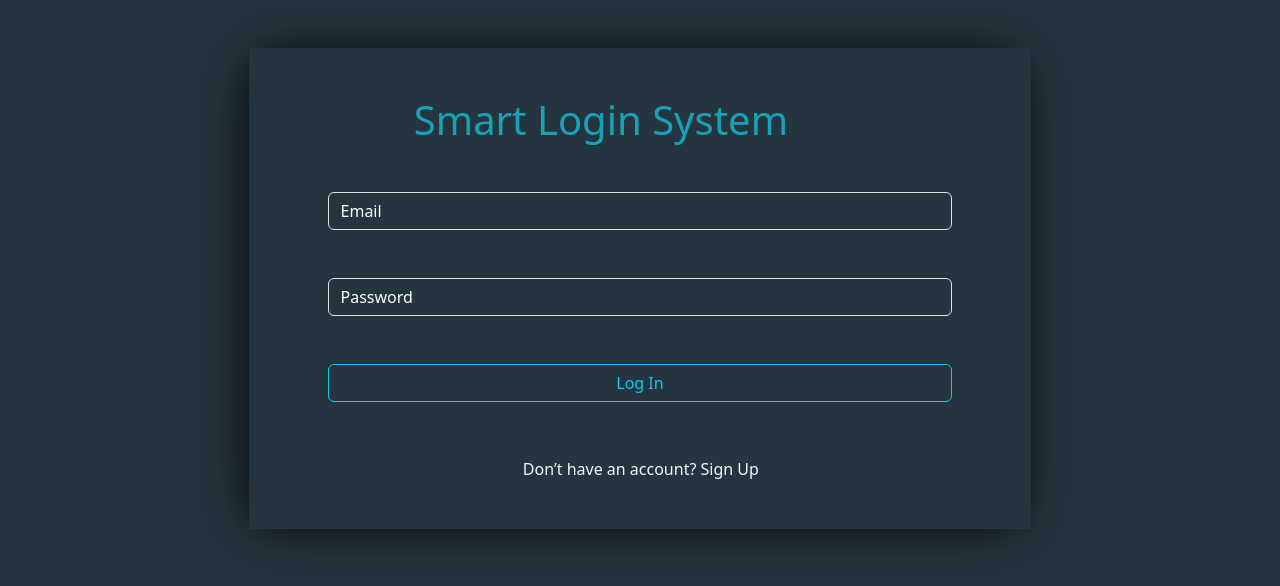
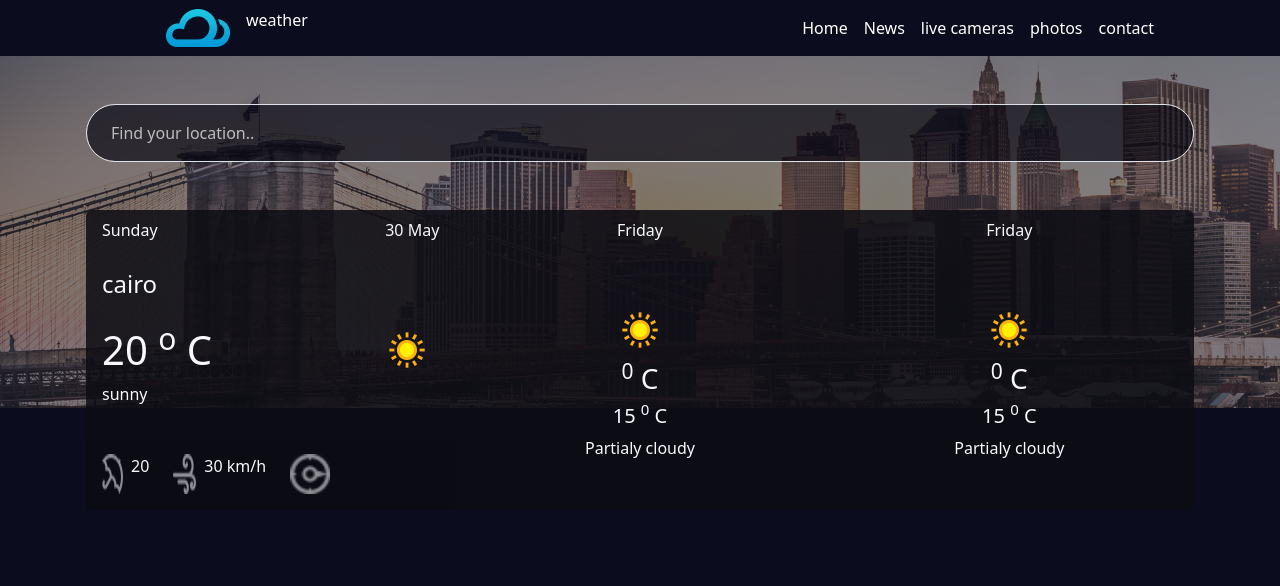
Before and after one commit to AD000AM/test5, a plain HTML site: page index.html in a window 1280 px wide. Drawn offline with Linux system fonts and the light colour scheme; no server answers.

Commit message:
second commit

```diff
--- a/css/style.css
+++ b/css/style.css
@@ -1,39 +1,24 @@
+.clr{
+    background-color: rgb(12, 12, 31);
+}
+
+.back-img{
+    background-image: url("../banner.png");
+    background-repeat: no-repeat;
+}
+.item{
+    background-color: #0c0c13d8;
+}
+
+.item-footer{
+    background-color: #01010c15 !important;
+}
 
 
-.plce{
-    margin-left: 35%;
-    color: aliceblue;
-    text-decoration: none;
-
+input{
+    background-color:  #01010ca1 !important;
 }
 
-.plc{
-    margin-left: 10%;
-    margin-bottom: 7%;
-    width: 80%
+::placeholder{
+    color: rgb(189, 188, 188) !important;
 }
-
-.txt h3{
-    margin-right: 10%;
-    color: rgb(23, 162, 184);
-}
-
-.log{
-    background-color: rgb(36, 53, 63);
-    box-shadow: rgb(0, 0, 0) -5px 2px 54px -9px;
-    width: 70%;
-
-}
-
-.place{
-    width: 80%;
-    background-color: transparent !important;
-}
-
-.place .placeholder{
-    color: aliceblue;
-}
-
-::placeholder {
-    color: white !important;
-  }
--- a/index.html
+++ b/index.html
@@ -11,46 +11,129 @@
     <link rel="stylesheet" href="css/style.css">
 </head>
 
-<body style="background: rgb(36, 53, 63);">
+<body class="clr">
+
+  <header>
+    <nav class="navbar navbar-expand-lg">
+    <div class="container px-5">
+      <div>
+      <a class="navbar-brand ms-5" href="#"><img src="logo.png" alt=""> </a>
 
 
+    </div>
+    <p class="text-white ">weather</p>
 
+      <div class="collapse navbar-collapse " id="navbarNav">
+        <ul class="navbar-nav ms-auto ">
+          <li class="nav-item">
+            <a class="nav-link active text-white " aria-current="page" href="#">Home</a>
+          </li>
+          <li class="nav-item">
+            <a class="nav-link text-white" href="#">News</a>
+          </li>
+          <li class="nav-item">
+            <a class="nav-link text-white" href="#">live cameras</a>
+          </li>
+          <li class="nav-item">
+            <a class="nav-link text-white " href="#">photos</a>
+          </li>
+          <li class="nav-item">
+            <a class="nav-link text-white" href="#">contact</a>
+          </li>
+        </ul>
+      </div>
+    </div>
+  </nav>
+</header>
 
+<div class="back-img">
+  <div class="app-container">
+<div class="container px-3 py-5 text-center">
+  <!--search Input-->
+<input type="text" class="w-100 mx-auto rounded-5 srch py-3 px-4  mb-5  form-control text-light  " placeholder="Find your location.." id="search" />
 
-    <!-- Login Page -->
-    <div class="container ">
-<div id="loginPage" style="display: block;" class="log mt-5  m-auto    py-5 " >
-    <div class="text-center txt fs-1 ">
-    <h3 class="fs-1">Smart Login System</h3>
+<div class="row g-0 ">
+  <!--Today Data section-->
+<div class= "item col-md-4 bg-sec-color m-0 rounded-start  ">
+  <div class="d-flex justify-content-between py-2 px-3 bg-main-color text-light" id="today-date">
+    <p id="today_date_day_name" class="my-auto">Sunday</p>
+    <span>
+    <span id="today_date_day_number" class="my-auto"> 30</span>
+      <span id="today_date_month" class="my-auto"> May</span>
+    </span>
   </div>
-    <input class="form-control mt-5 m-auto text-white  place " type="email" id="loginEmailInput" placeholder="Email">
-    <input  class="form-control mt-5 m-auto  place " type="password" id="loginPasswordInput" placeholder="Password">
-    <button  class="btn btn-outline-info    plc mt-5  " onclick="login()">Log In</button>
-    <br/>
-    <a href="#" onclick="redirectToNewAccount()" class="plce"> Don’t have an account? Sign Up</a>
 
+    <div class="item-content text-start px-3 py-3 pt-s text-light" id="today">
+<p id="today_location" class="fs-4">cairo</p>
+<div class="d-flex justify-content-between align-items-center">
+<span class="fs-1 fu-bolder">
+<span id="today_temp">20</span>
+<span><sup>o</sup> C</span>
+</span>
+<img id="today_condition_img" src="113.png" alt=""/>
+</div>
+<p id="today_condition text" class="fs-6 text-bg-light-blue">sunny</p>
+    </div>
+
+    <div class="item-footer d-flex text-bg-light p-3 ">
+      <div class="d-flex me-3 ">
+        <img src="icon-umberella.png" class="footer-icons me-2 " alt=""/>
+        <p class="text-light " id="humidity">20</p>
+      </div>
+      <div class="d-flex me-3">
+        <img src="icon-wind.png" class="footer-icons mx-2" alt="">
+        <p class="text-light" id="wind"> 30 km/h</p>
+      </div>
+      <div class="d-flex">
+        <img src="icon-compass.png" class="footer-icons mx-2" alt="">
+        <p class="text-light" id="wind_direction"></p>
+      </div>
     </div>
 </div>
 
-
-<!-- New Account Page -->
-<div id="newAccountPage" style="display: none;" class="log mt-4  m-auto py-5">
-    <div class="text-center txt fs-1 ">
-        <h3 class="fs-1">Smart Login System</h3>
+<!--Tomorrow Data section-->
+<div class="item col-md-4 m-0 " >
+  <div class="py-2 text-center text-light text-start" id="tomorrow-date">
+    <p class="next_day_name my-auto ">Friday</p>
   </div>
-  <input type="text" id="nameInput" placeholder="Enter your name" class="form-control mt-5 m-auto text-white  place ">
-  <input type="email" id="emailInput" placeholder="Enter your Email" class="form-control mt-5 m-auto text-white  place ">
-  <input type="password" id="passwordInput" placeholder="Enter your Password" class="form-control mt-5 m-auto text-white  place ">
-  <button onclick="redirectToLoginPage()" class="btn btn-outline-info    plc mt-5">Sign Up</button>
+  <div class="item-content text-start text-light p-3 text-center pt-5" id="tomorrow">
+    <img class="next_condition_img" src="113.png" alt="">
+    <h3>
+      <span class="next_max_temp"></span>
+      <span><sup>0</sup> C</span>
+    </h3>
+    <h5 class="text-muted ">
+      <span class="next_min_temp text-light ">15</span>
+      <span class="text-light"><sup class="text-light">0</sup> C</span>
+    </h5>
+    <p class="next_condition_text fs-6 text-bg-light-blue">Partialy cloudy</p>
+  </div>
+</div>
+<!--After tomorrow Data section-->
+<div class="item col-md-4 m-0 rounded-end ">
+  <div class="py-2 text-center px-3 text-light rounded-end ">
+    <p class="next_day_name my-auto">Friday</p>
+  </div>
+  <div class="item-content text-start text-light p-3 text-center pt-5">
+    <img class="next_condition_img" src="113.png" alt="">
+    <h3>
+      <span class="next_max_temp"></span>
+      <span class="text-light " ><sup class="text-light ">0</sup> C</span>
+    </h3>
+    <h5 class="text-muted ">
+      <span class="next_min_temp text-light ">15</span>
+      <span class="text-light"><sup class="text-light">0</sup> C</span>
+    </h5>
+    <p class="next_condition_text fs-6 text-bg-light-blue">Partialy cloudy</p>
+  </div>
+</div>
 </div>
 
-
-  <!-- Welcome Page -->
-  <div id="welcomePage" style="display: none;" class="log mt-5 pos  m-auto py-5">
-    <h1 id="welcomeMessage" class="text-white text-center  "></h1>
 </div>
 
+  </div>
 
+  </div>
 
     <script src="js/bootstrap.bundle.min.js"></script>
     <script src="js/main.js"></script>
--- a/js/main.js
+++ b/js/main.js
@@ -1,65 +1,80 @@
+let todayName = document.getElementById("today_date_day_name")
+let todayNumber = document.getElementById("today_date_day_number")
+let todayMonth = document.getElementById("today_date_month")
+let todayLocation = document.getElementById("today_location")
+let todayTemp = document.getElementById("today_temp")
+let todayConditionImg = document.getElementById("today_condition_img")
+let todayConditionText = document.getElementById("today_condition text")
+let humidity = document.getElementById("humidity")
+let wind = document. getElementById("wind")
+let windDirection = document.getElementById("wind_direction")
+
+//next date
+let nextDay = document.getElementsByClassName("next_day_name")
+let nextMaxTemp = document.getElementsByClassName("next_max_temp")
+let nextMinTemp = document.getElementsByClassName("next_min_temp")
+let nextConditionImg = document.getElementsByClassName("next_condition_img")
+let nextConditionText = document.getElementsByClassName("next_condition_text")
+//search input
+let searchInput = document.getElementById("search")
+let date = new Date()
 
 
-function redirectToNewAccount() {
-  document.getElementById("loginPage").style.display = "none";
-  document.getElementById("newAccountPage").style.display = "block";
+//fetch api
+async function getWeatherdata(cityName)
+{
+  let WetherResponse = await fetch(`https://api.weatherapi.com/v1/forecast.json?key=42caee5b67bd473ca7c145129241701&q=${cityName}&days=3`)
+  let weatherData = await WetherResponse.json()
+  return weatherData
+}
+getWeatherdata()
+
+//display today data
+function displayTodayData(data)
+{
+  let TodayDate = new Date()
+  todayName.innerHTML = TodayDate.toLocaleDateString("en-US", {weekday:"long"} )
+  todayNumber.innerHTML = TodayDate.getDate()
+  todayMonth.innerHTML = TodayDate.toLocaleDateString("en-US",{month:"long"})
+  todayLocation.innerHTML = data.location.name
+  todayTemp.innerHTML = data.current.temp_c
+  todayConditionImg.setAttribute("src",data.current.condition.icon)
+  todayConditionText.innerHTML = data.current.condition.text
+  humidity.innerHTML = data.current.humidity+ "%"
+  wind.innerHTML = data.current.wind_kph+ " km/h"
+  windDirection.innerHTML = data.current.wind_dir
+}
+// display
+function displayNextData(data)
+{
+ let forecastData = data.forecast.forecastday
+ for(let i = 0; i<2 ; i++)
+ {
+  let nextDate = new Date(forecastData[i+1].date)
+  nextDay[i].innerHTML = nextDate.toLocaleDateString("en-US",{weekday:"long"})
+  nextMaxTemp[i].innerHTML = forecastData[i+1].day.maxtemp_c
+  nextMinTemp[i].innerHTML = forecastData[i+1].day.mintemp_c
+  nextConditionImg[i].setAttribute("src", forecastData[i+1].day.condition.icon)
+  nextConditionText[i].innerHTML = forecastData[i+1].day.condition.text
+
+ }
 }
 
-function redirectToLoginPage() {
-  document.getElementById("newAccountPage").style.display = "none";
-  document.getElementById("loginPage").style.display = "block";
+// start
+
+async function startApp(city="cairo")
+{
+  let wheatherData = await getWeatherdata(city)
+if(!wheatherData.error){
+
+  displayTodayData(wheatherData)
+  displayNextData(wheatherData)
 }
 
-
-function validateEmail(email) {
-  var emailRegex = /\S+@\S+\.\S+/;
-  return emailRegex.test(email);
 }
 
-function login(email, password) {
-  var email = document.getElementById("loginEmailInput").value;
-  var password = document.getElementById("loginPasswordInput").value;
-  let users = JSON.parse(localStorage.getItem("users"))
-  let result = users.find((el) => {
-    return el.email2 == email && el.password2 == password
-  })
+startApp()
 
-  if (result != -1) {
-    var username = email.substring(0, email.indexOf("@"));
-    document.getElementById("welcomeMessage").textContent = "Welcome, " + username + "!";
-    document.getElementById("loginPage").style.display = "none";
-    document.getElementById("welcomePage").style.display = "block";
-  } else {
-    alert("Invalid credentials. Please try again.");
-  }
-}
-
-
-
-
-
-var UserDataArray = []
-function redirectToLoginPage() {
-  var name = document.getElementById("nameInput").value;
-  var email2 = document.getElementById("emailInput").value;
-  var password2 = document.getElementById("passwordInput").value;
-
-  var userdata = {
-    name: name,
-    email2: email2,
-    password2: password2,
-  };
-  UserDataArray.push(userdata)
-  localStorage.setItem("users", JSON.stringify(UserDataArray))
-
-  if (name.trim() === "") {
-    alert("Please enter your name.");
-  } else if (!validateEmail(email2)) {
-    alert("Please enter a valid email address.");
-  } else if (password2.length < 8) {
-    alert("Please enter a password with at least 8 characters.");
-  } else {
-    alert("Sign up successful!");
-    window.location.href = "file:///C:/Users/adam/OneDrive/Desktop/week10/index.html";
-  }
-}
+searchInput.addEventListener("input", function(){
+  startApp(searchInput.value)
+})
```
Also changed, not shown: 113.png (added), banner.png (added), icon-compass.png (added), icon-umberella.png (added), icon-wind.png (added), logo.png (added). Lines whose indentation alone changed are shown as unchanged.
